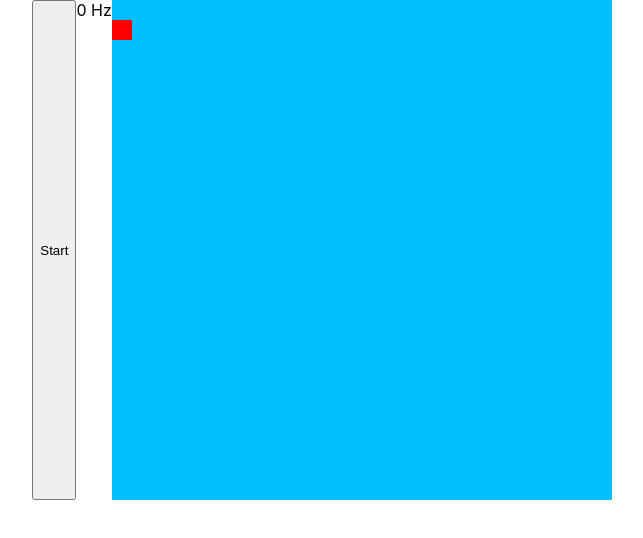
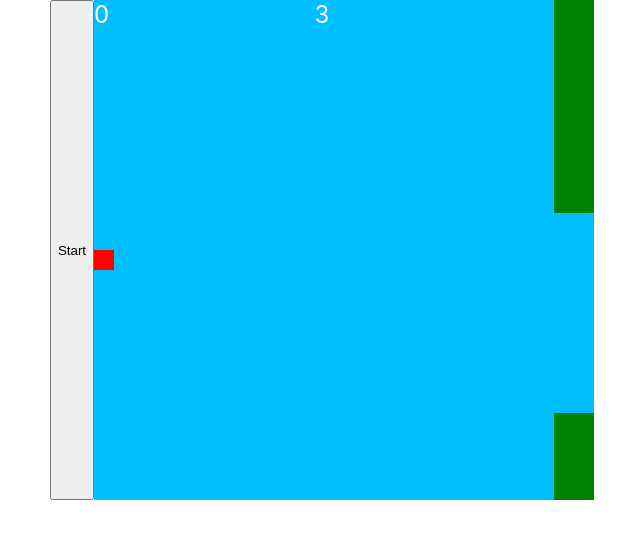
Before and after one commit to Philip-Jonany/Pitch-Hero, a React (Create React App) app in the folder pitch-hero/: page / in a window 1280 px wide. Shown: the top 538 px of the page, without its empty margins (318-961 px from the left). Built offline with nearby package versions, Linux system fonts and the light colour scheme.

Commit message:
bibby moves based on pitch, spawned random pipes, but scuffed gameplay (everytime pitch changes the pipes stop moving)

```diff
--- a/pitch-hero/src/App.tsx
+++ b/pitch-hero/src/App.tsx
@@ -8,43 +8,29 @@ const BIBBY_SIZE = 20;
 const GAME_WIDTH = 500;
 const GAME_HEIGHT = 500;
 const GRAVITY = 6;
-
+const OBSTACLE_WIDTH = 40;
+const OBSTACLE_GAP = 200;
 const audioCtx = AudioContext.getAudioContext();
 const analyserNode = AudioContext.getAnalyser();
 const buflen = 2048;
 var buf = new Float32Array(buflen);
 
-const Bibby = styled.div`
-position:absolute;
-background-color: red;
-height: ${(props:any) => props.size}px;
-width: ${(props:any) => props.size}px;
-top:  ${(props:any) => props.size}px;
-border-radius = 50%;
-`;
 
-const Div = styled.div`
-  display:flex;
-  width:100%;
-  justify-content:center;
-`
-
-const GameBox = styled.div`
-  height:  ${(props:any) => props.height}px;
-  width: ${(props:any) => props.width}px;
-  background-color: deepskyblue;
-`
 
 function App() {
   const [bibbyPosition, setBibbyPosition] = useState(250);
-
+  const [obstacleHeight, setObstacleHeight] = useState(200);
+  const [obstacleLeft, setObstacleLeft] = useState(GAME_WIDTH - OBSTACLE_WIDTH);
+  const [score, setScore] = useState(0);
   const [source, setSource] = useState<any|null>(null);
   const [started, setStart] = useState(false);
   const [pitchNote, setPitchNote] = useState("C");
   const [pitchScale, setPitchScale] = useState("4");
-  const [pitch, setPitch] = useState("0 Hz");
+  const [pitch, setPitch] = useState(0);
   const [detune, setDetune] = useState("0");
   const [notification, setNotification] = useState(false);
+
+  const bottomObstacleHeight = GAME_HEIGHT - OBSTACLE_GAP - obstacleHeight;
 
   const updatePitch = (time) => {
     analyserNode.getFloatTimeDomainData(buf);
@@ -54,7 +40,8 @@ function App() {
       // let sym = noteStrings[note % 12];
       // let scl = Math.floor(note / 12) - 1;
       // let dtune = centsOffFromPitch(ac, note);
-      setPitch(ac.toFixed(2) + " Hz");
+      setPitch(ac);
+      setBibbyPosition(pitch);
       // setPitchNote(sym);
       // setPitchScale(scl);
       // setDetune(dtune);
@@ -67,13 +54,40 @@ function App() {
     if (source != null) {
       source!.connect(analyserNode);
     }
-    let timeID;
-    if (bibbyPosition < GAME_HEIGHT - BIBBY_SIZE) {
-      timeID = setInterval(() => {
-        setBibbyPosition(bibbyPosition => bibbyPosition + GRAVITY);
+    let timeId;
+    if (started ) {
+
+    // if (started && bibbyPosition < GAME_HEIGHT - BIBBY_SIZE) {
+      timeId = setInterval(() => {
+        setBibbyPosition((bibbyPosition) => pitch);
+        setBibbyPosition((bibbyPosition) => bibbyPosition - GRAVITY);
       }, 24);
     }
-  },[source]);
+    return () => {
+      clearInterval(timeId);
+    };
+  }, [source, started, bibbyPosition]);
+
+  // for obstacles
+  useEffect(() => {
+    let obstacleId;
+    if (started && obstacleLeft >= -OBSTACLE_WIDTH) {
+    // if (started && obstacleLeft >= -OBSTACLE_WIDTH) {
+      obstacleId = setInterval(() => {
+        setObstacleLeft((obstacleLeft) => obstacleLeft - 5);
+      }, 24);
+      return () => {
+        clearInterval(obstacleId);
+      };
+    }
+    else {
+      setObstacleLeft(GAME_WIDTH - OBSTACLE_WIDTH);
+      setObstacleHeight(
+        Math.floor(Math.random() * (GAME_HEIGHT - OBSTACLE_GAP))
+      );
+    }
+  });
+
 
   setInterval(updatePitch, 1);
 
@@ -111,7 +125,6 @@ function App() {
     <Div>
       {!started ? (
           <button
-
             onClick={start}
           >
             Start
@@ -129,38 +142,60 @@ function App() {
             <span>{pitch}</span>
           </div>
       <GameBox height ={GAME_HEIGHT} width = {GAME_WIDTH}>
+        <Obstacle
+          top = {0}
+          width = {OBSTACLE_WIDTH}
+          height={obstacleHeight}
+          left={obstacleLeft}
+        />
+        <Obstacle
+          top={GAME_HEIGHT - (obstacleHeight + bottomObstacleHeight)}
+          width={OBSTACLE_WIDTH}
+          height={bottomObstacleHeight}
+          left={obstacleLeft}
+        />
         <Bibby size = {BIBBY_SIZE} top = {bibbyPosition} />
       </GameBox>
-
+      <span> {3} </span>
     </Div>
 
   );
 }
 
 export default App;
-// import React from 'react';
-// import logo from './logo.svg';
-// import './App.css';
 
-// function App() {
-//   return (
-//     <div className="App">
-//       <header className="App-header">
-//         <img src={logo} className="App-logo" alt="logo" />
-//         <p>
-//           Edit <code>src/App.tsx</code> and save to reload.
-//         </p>
-//         <a
-//           className="App-link"
-//           href="https://reactjs.org"
-//           target="_blank"
-//           rel="noopener noreferrer"
-//         >
-//           Learn React
-//         </a>
-//       </header>
-//     </div>
-//   );
-// }
+const Bibby = styled.div`
+position:absolute;
+background-color: red;
+height: ${(props:any) => props.size}px;
+width: ${(props:any) => props.size}px;
+top:  ${(props:any) => props.top}px;
+border-radius = 50%;
+`;
 
-// export default App;
+const Div = styled.div`
+  display:flex;
+  width:100%;
+  justify-content:center;
+  & span{
+    color: white;
+    font-size: 24px;
+    position: absolute;
+  }
+`;
+
+const GameBox = styled.div`
+  height:  ${(props:any) => props.height}px;
+  width: ${(props:any) => props.width}px;
+  background-color: deepskyblue;
+  overflow:hidden;
+`;
+
+const Obstacle = styled.div`
+  position: relative;
+  top: ${(props: any) => props.top}px;
+  background-color:green;
+  width: ${(props: any) => props.width}px;
+  height: ${(props: any) => props.height}px;
+  left: ${(props: any) => props.left}px;
+`;
```
